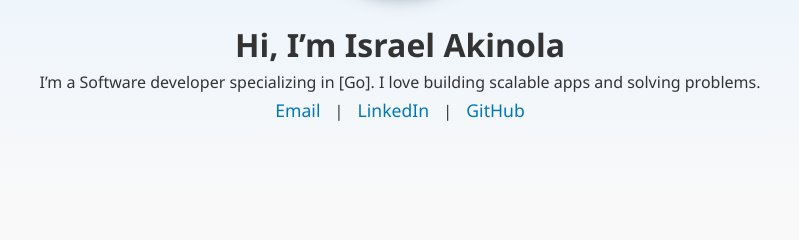
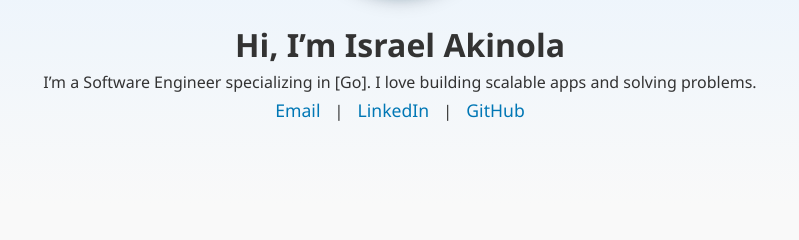
Before and after one commit to realakinolaisrael/Work-Portfolio, a plain HTML site: page index.html in a window 1280 px wide. Shown: the part 330-570 px from the top of the page, 240-1039 px from the left. Drawn offline with Linux system fonts and the light colour scheme.

Commit message:
feat:change in name

```diff
--- a/index.html
+++ b/index.html
@@ -258,7 +258,7 @@
   <header id="home" class="fade-in">
     <img src="./assets/images/israel3.jpg" alt="Your Photo" class="profile-pic">
     <h1>Hi, I’m Israel Akinola</h1>
-    <p>I’m a Software developer specializing in [Go]. I love building scalable apps and solving problems.</p>
+    <p>I’m a Software Engineer specializing in [Go]. I love building scalable apps and solving problems.</p>
     <div class="links">
       <a href="mailto:israelakinola085@gmail.com">Email</a> |
       <a href="https://linkedin.com/in/realakinolatobi">LinkedIn</a> |
```
